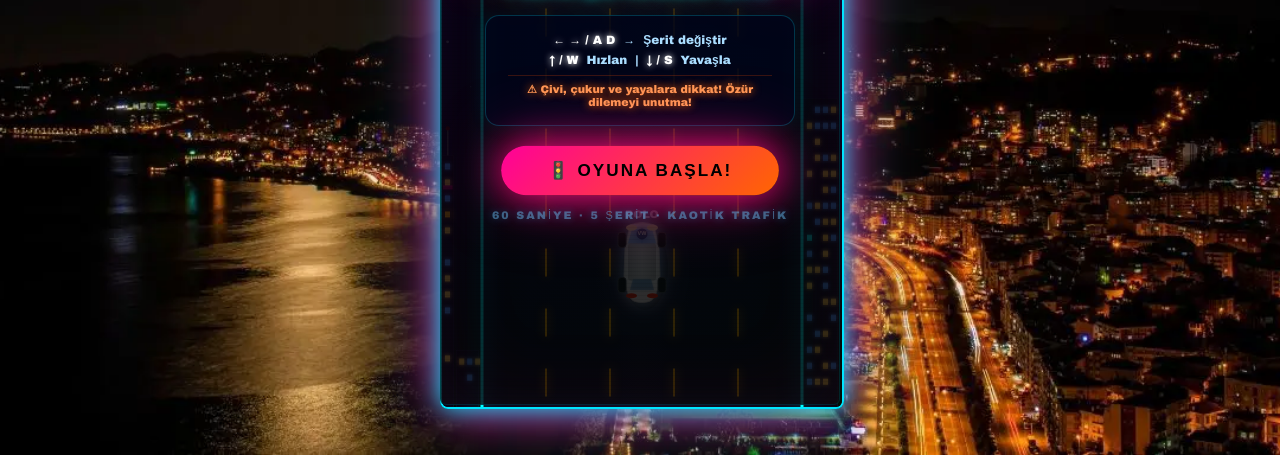
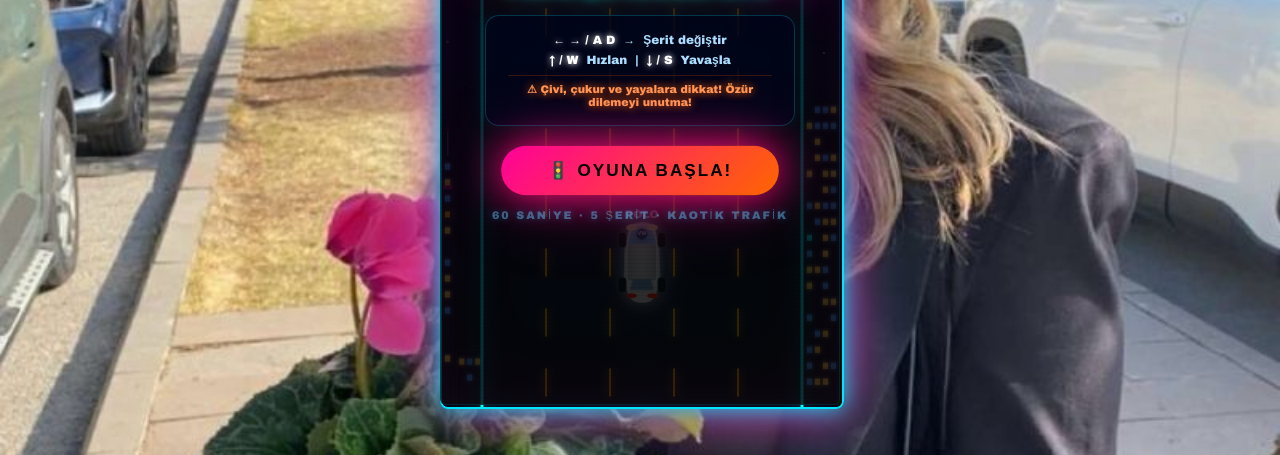
Before and after one commit to BerkPasha/Sude-Hoca-Yollarda, a plain HTML site: page index.html in a window 1280 px wide. Shown: the part 345-800 px from the top of the page. Drawn offline with Linux system fonts and the light colour scheme.

Commit message:
Replace background image with new photo
Co-Authored-By: Claude Sonnet 4.6 <noreply@anthropic.com>

```diff
--- a/index.html
+++ b/index.html
@@ -6,7 +6,7 @@
 <title>Sude Hoca Yollarda</title>
 <style>
 * { margin:0; padding:0; box-sizing:border-box; }
-body { background:#050010 url('bg.webp') center center / cover no-repeat fixed; display:flex; justify-content:center; align-items:center; min-height:100vh; font-family:'Arial Black',sans-serif; }
+body { background:#050010 url('bg.jpg') center center / cover no-repeat fixed; display:flex; justify-content:center; align-items:center; min-height:100vh; font-family:'Arial Black',sans-serif; }
 #gameContainer { position:relative; width:400px; height:700px; }
 canvas { display:block; border:2px solid #00e5ff; box-shadow:0 0 25px #00e5ff,0 0 55px #ff0088,0 0 100px rgba(0,229,255,0.3); border-radius:8px; cursor:default; }
 #ui { position:absolute; top:10px; left:0; width:100%; display:flex; justify-content:space-between; padding:0 14px; pointer-events:none; z-index:10; }
```
Also changed, not shown: bg.jpg (added), bg.webp (deleted).
